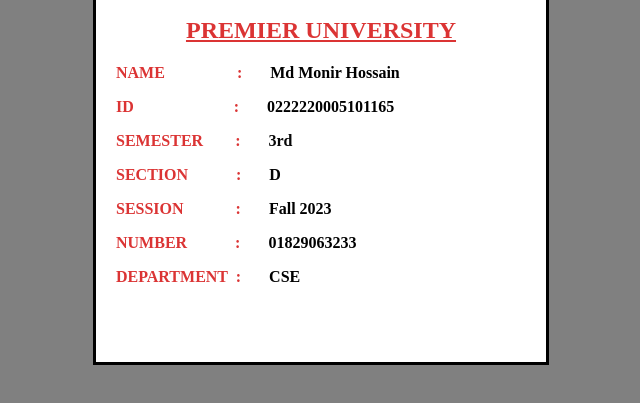
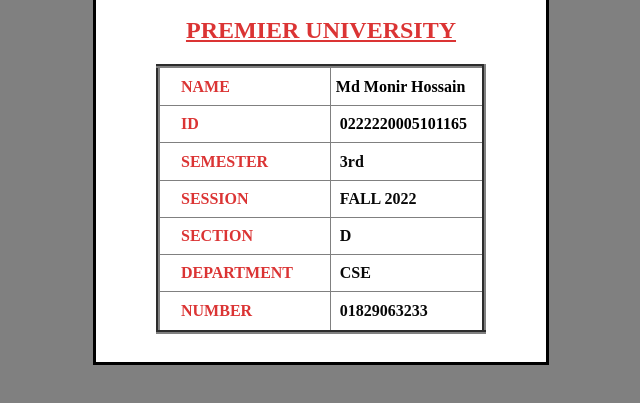
Before and after one commit to monir923/ID, a plain HTML site: page index.html in a window 1280 px wide. Shown: the part 249-652 px from the top of the page, without its empty margins (319-959 px from the left). Drawn offline with Linux system fonts and the light colour scheme.

Commit message:
Update index.html

```diff
--- a/index.html
+++ b/index.html
@@ -13,35 +13,36 @@
                 <!-- Use the correct URL of your uploaded image here -->
                 <center><img src="https://github.com/monir923/simple/blob/e5e8ab7d98099658f95b38504bc9d67035b708b1/IMG_20220604_004850_472.jpg?raw=true" width="200" height="200"></center>
                 <center><h2 style="color: #db3434;"><b><u>PREMIER UNIVERSITY</u></b></h2></center>
-                <p>
-                    <b style="color: #db3434;margin: 20px;white-space: pre;">NAME                  :</b>
-                    <b style="color: rgb(0, 0, 0);white-space: pre;"> Md Monir Hossain</b>
-                </p>
-                <p>
-                    <b style="color: #db3434;margin: 20px;white-space: pre;">ID                         :</b>
-                    <b style="color: rgb(0, 0, 0);white-space: pre;"> 0222220005101165</b>
-                </p>
-            <p>
-                <b style="color: #db3434;margin: 20px;white-space: pre; ">SEMESTER        : </b>
-                <b style="color: rgb(8, 8, 8);">3rd</b>
-            </p>
-            <p>
-                <b style="color: #db3434;margin: 20px;white-space: pre;">SECTION            : </b>
-                <b style="color: rgb(4, 4, 4);">  D</b>
-            </p>
-            <p>
-                <b style="color: #db3434;margin: 20px;white-space: pre;">SESSION             : </b>
-                <b style="color: rgb(0, 0, 0);"> Fall 2023</b>
-            </p>
-            <p>
-                <b style="color: #db3434;margin: 20px;white-space: pre;">NUMBER            : </b>
-                <b style="color: rgb(0, 0, 0);"> 01829063233</b>
-            </p>
-            <p>
-                    <b style="color: #db3434;margin: 20px;white-space: pre;">DEPARTMENT  :</b>
-                    <b style="color: rgb(0, 0, 0);white-space: pre;"> CSE</b>
-                </p>
-
+               <CENter><table border="4" style="height: 270PX; width: 330px; text-align: left; border-collapse: collapse;">
+                <tr><p>
+                    <td><b style="color: #db3434;margin: 20px;white-space: pre;">NAME</b></td>
+                    <td><b style="color: rgb(0, 0, 0);"> &nbsp;Md Monir Hossain</b></td>
+                </p></tr>
+                <tr><p>
+                    <td><b style="color: #db3434;margin: 20px;white-space: pre;">ID</b></td>
+                    <TD><b style="color: rgb(0, 0, 0);"> &nbsp; 0222220005101165</b></TD>
+                </p></tr>
+            <tr><p>
+                <td><b style="color: #db3434;margin: 20px;white-space: pre; ">SEMESTER</b> </td>
+               <td><b style="color: rgb(8, 8, 8);"> &nbsp; 3rd</b></td>
+            </p></tr>
+            <tr><p>
+              <td><b style="color: #db3434;margin: 20px;white-space: pre; ">SESSION</b> </td>
+               <td><b style="color: rgb(8, 8, 8);">&nbsp; FALL 2022</b></td>
+          </p></tr>
+          <tr><p>
+            <td><b style="color: #db3434;margin: 20px;white-space: pre; ">SECTION</b> </td>
+           <td><b style="color: rgb(8, 8, 8);">&nbsp; D</b></td>
+        </p></tr>
+        <tr><p>
+          <td><b style="color: #db3434;margin: 20px;white-space: pre; ">DEPARTMENT</b> </td>
+         <td><b style="color: rgb(8, 8, 8);">&nbsp; CSE</b></td>
+      </p></tr>
+      <tr><p>
+        <td><b style="color: #db3434;margin: 20px;white-space: pre; ">NUMBER</b> </td>
+       <td><b style="color: rgb(8, 8, 8);">&nbsp; 01829063233</b></td>
+    </p></tr>
+            </CENter>
 
         </div></center>
 
```
